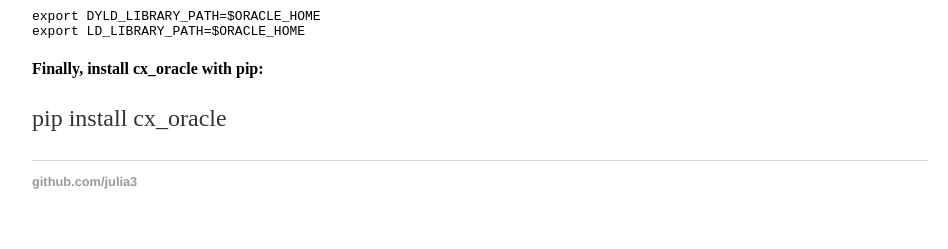
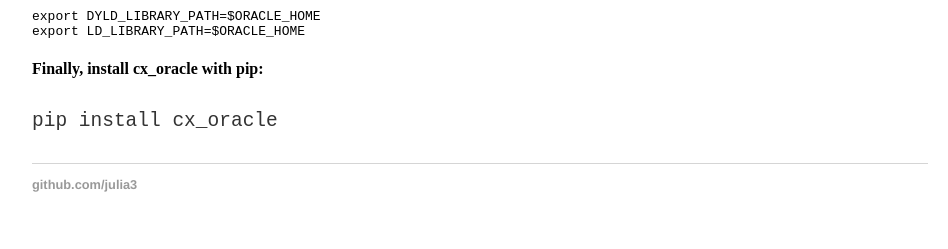
Before and after one commit to julia3/julia3.github.io, a Jekyll site: the page built from _posts/2016-01-27-Install-ox_oracle-on-Mac- (Yosemite).md, in a window 1280 px wide. Shown: the part 787-1036 px from the top of the page, without its empty margins (160-1108 px from the left). Built offline with Jekyll 4.4.1, drawn with Linux system fonts in a browser that asks for light colours.

Commit message:
Display the last step in code format

````diff
--- a/_posts/2016-01-27-Install-ox_oracle-on-Mac- (Yosemite).md
+++ b/_posts/2016-01-27-Install-ox_oracle-on-Mac- (Yosemite).md
@@ -32,4 +32,4 @@ export LD_LIBRARY_PATH=$ORACLE_HOME
 ```
 
 #### Finally, install cx_oracle with pip:
-pip install cx_oracle
+```pip install cx_oracle```
````
